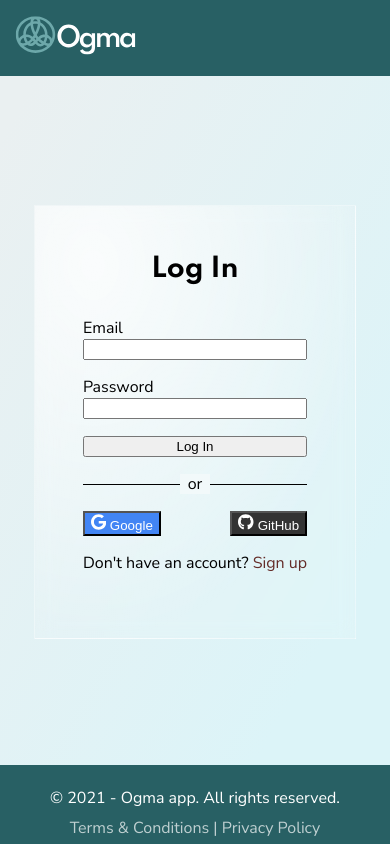
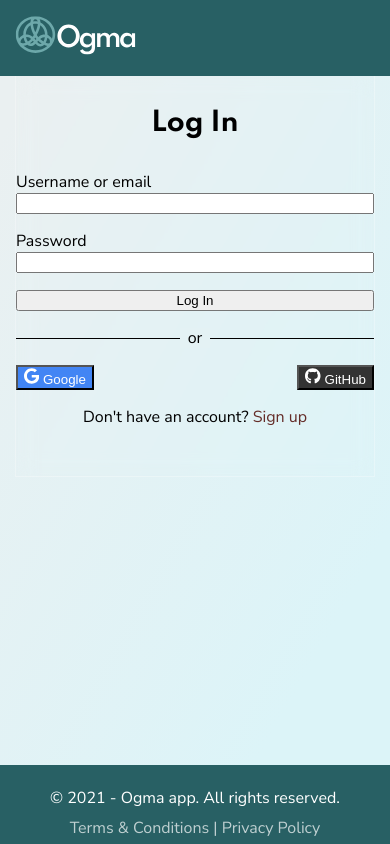
Before and after one commit to OgmaCapStone/ogma-client, a Next.js app: page /login in a window 390 px wide. Built offline with nearby package versions, Linux system fonts and the light colour scheme.

Commit message:
➕ ADD: Login media queries. Added media queries for the mobile view in login page view.

```diff
--- a/pages/login.js
+++ b/pages/login.js
@@ -19,7 +19,7 @@ export default function login() {
         <form onSubmit={handleSubmit}>
           <div className={styles.login__group}>
             <label htmlFor="email">
-              Email
+              Username or email
               <input
                 name="email"
                 type="email"
@@ -52,7 +52,7 @@ export default function login() {
             <GithubIcon size={16} color="#fff" /> GitHub
           </button>
         </div>
-        <p>
+        <p className={styles.login__signup}>
           Don&apos;t have an account?{" "}
           <Link href="/signup" className="link link-primary">
             Sign up
--- a/styles/Login.module.scss
+++ b/styles/Login.module.scss
@@ -1,4 +1,5 @@
 @import "./_mixins.scss";
+@import "./_variables.scss";
 
 .login {
   &__container {
@@ -20,6 +21,12 @@
     box-sizing: border-box;
     backdrop-filter: blur(10px);
     -webkit-backdrop-filter: blur(10px);
+    @media (max-width: $breakpoint-sm) {
+      position: relative;
+      padding: 2rem 0;
+      width: 100%;
+      background: none;
+    }
   }
 
   &__h1 {
@@ -60,6 +67,9 @@
       height: 20px;
       background-color: #f2f9fa;
       z-index: -1;
+      @media (max-width: $breakpoint-sm) {
+        background-color: #e4f2f4;
+      }
     }
     &::after {
       content: "";
@@ -89,4 +99,8 @@
     background-color: #333333;
     color: #fff;
   }
+
+  &__signup {
+    text-align: center;
+  }
 }
```
